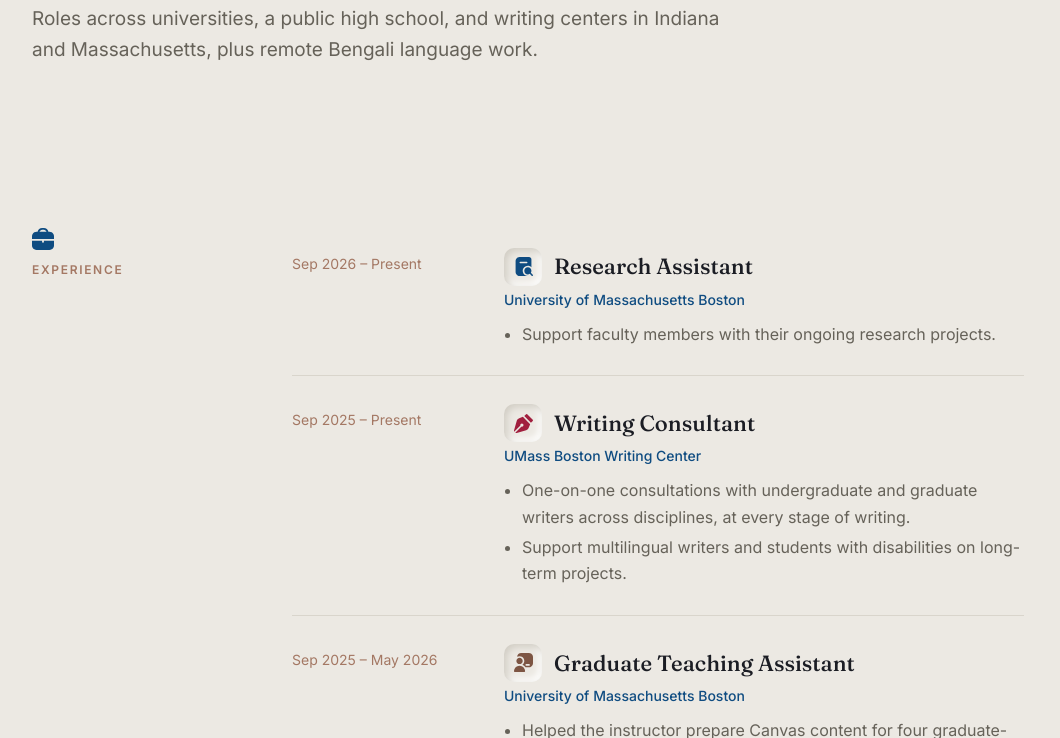
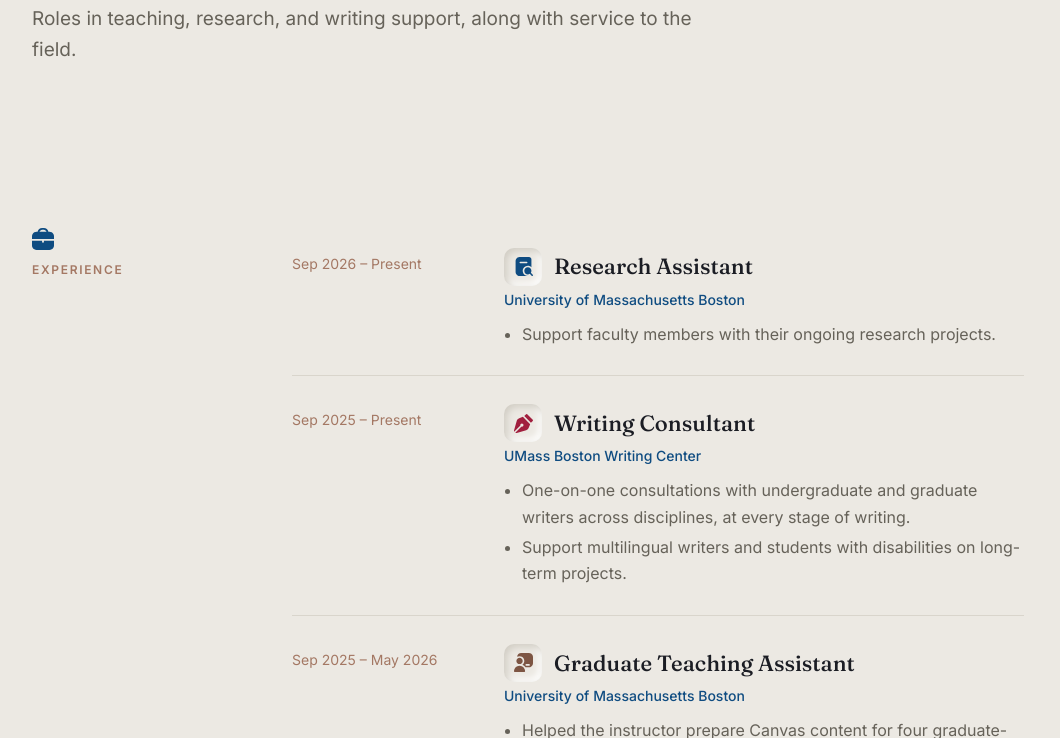
Before and after one commit to menamullhassan/menamullhassan.github.io, a plain HTML site: page experience.html in a window 1280 px wide. Shown: the part 362-1100 px from the top of the page, without its empty margins (112-1172 px from the left). Drawn offline with Linux system fonts and the light colour scheme.

Commit message:
Experience: simplify intro text

```diff
--- a/experience.html
+++ b/experience.html
@@ -58,7 +58,7 @@
   <div class="wrap page-hero">
     <p class="eyebrow reveal"><svg class="ic" viewBox="0 0 24 24" aria-hidden="true" focusable="false"><path d="M19 4H17.9Q17.5 2.2 16.2 1.1Q14.8 0 13 0H11Q9.2 0 7.8 1.1Q6.5 2.2 6.1 4H5Q3.7 4 2.5 4.7Q1.4 5.4 0.7 6.5Q0 7.7 0 9V12H24V9Q24 7.7 23.3 6.5Q22.6 5.4 21.5 4.7Q20.3 4 19 4ZM8.2 4Q8.5 3.1 9.3 2.6Q10.1 2 11 2H13Q13.9 2 14.7 2.6Q15.5 3.1 15.8 4ZM13 15Q13 15.4 12.7 15.7Q12.4 16 12 16Q11.6 16 11.3 15.7Q11 15.4 11 15V14H0V19Q0 20.3 0.7 21.5Q1.4 22.6 2.5 23.3Q3.7 24 5 24H19Q20.3 24 21.5 23.3Q22.6 22.6 23.3 21.5Q24 20.3 24 19V14H13Z"/></svg>Experience</p>
     <h1 class="reveal">Teaching, research, and <em>writing</em> support.</h1>
-    <p class="lead reveal">Roles across universities, a public high school, and writing centers in Indiana and Massachusetts, plus remote Bengali language work.</p>
+    <p class="lead reveal">Roles in teaching, research, and writing support, along with service to the field.</p>
   </div>
 
   <section id="experience">
```
